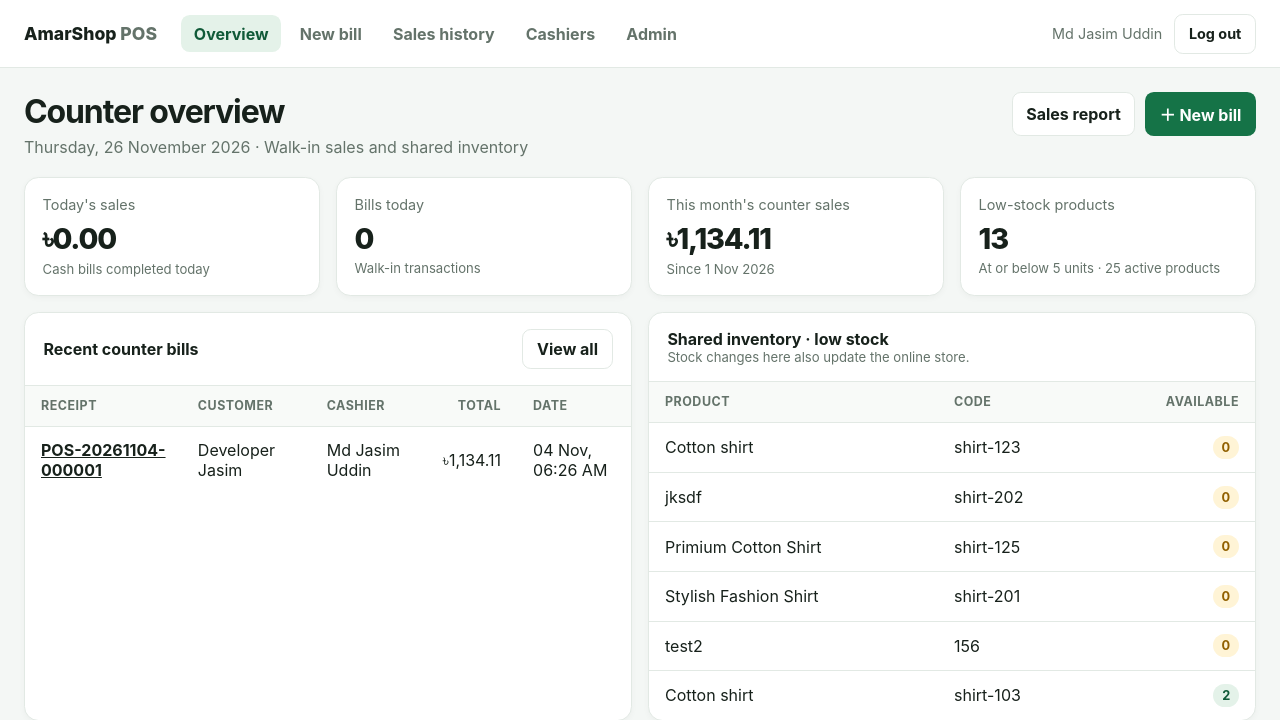
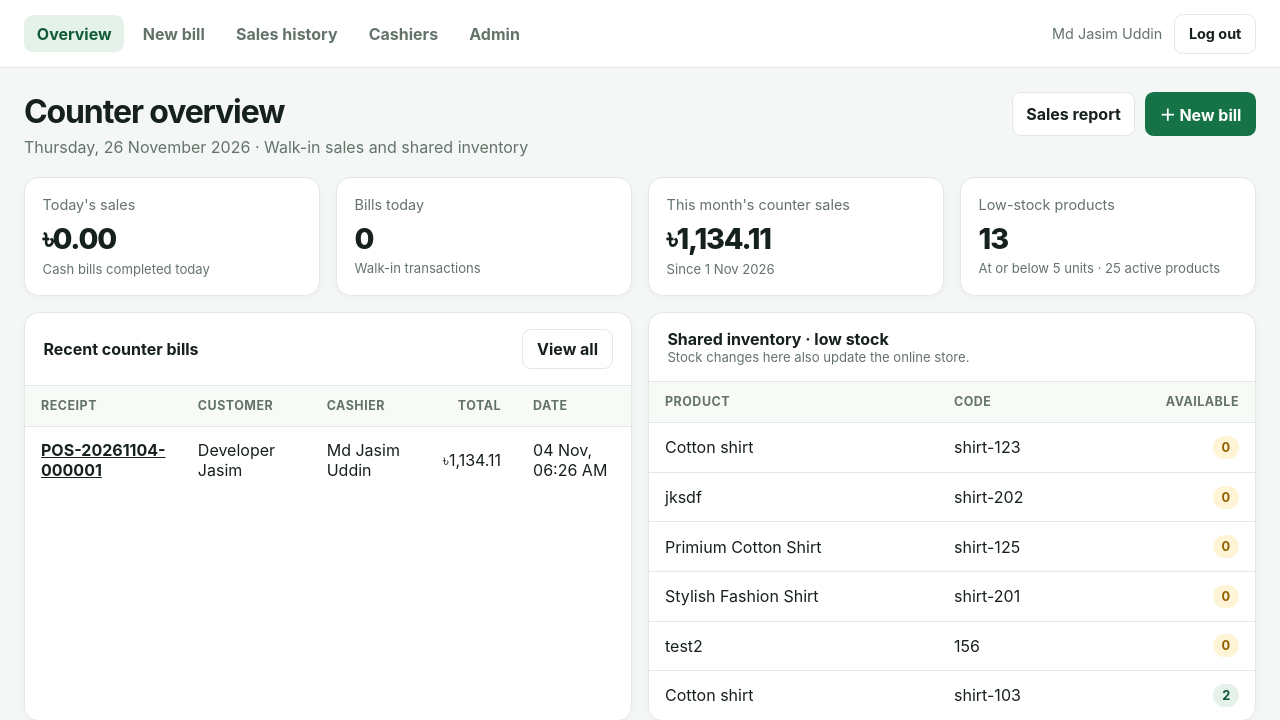
Before and after one commit to jashimUddin1/amarshop, a PHP site: page /amarshop/pos/dashboard.php in a window 1280 px wide. Shown: the top 720 px of the page. Run offline with PHP 8.4, Linux system fonts and the light colour scheme; a user stored in the database is signed in; data comes from the database, SQL or seed files in the repository.

Commit message:
version-0.2.1 just pos header modify

```diff
--- a/pos/common.php
+++ b/pos/common.php
@@ -331,7 +331,7 @@ function pos_header(string $title, string $active_page, array $user): void
     </head>
     <body>
       <header class="pos-topbar">
-        <a class="pos-brand" href="dashboard.php"><?= pos_escape(POS_STORE_NAME); ?><span class="pos-muted"> POS</span></a>
+        <!-- <a class="pos-brand" href="dashboard.php"><?= pos_escape(POS_STORE_NAME); ?><span class="pos-muted"> POS</span></a> -->
         <nav class="pos-nav" aria-label="Point of sale navigation">
           <a class="<?= $active_page === 'dashboard' ? 'active' : ''; ?>" href="dashboard.php">Overview</a>
           <a class="<?= $active_page === 'sale' ? 'active' : ''; ?>" href="sale.php">New bill</a>
```
